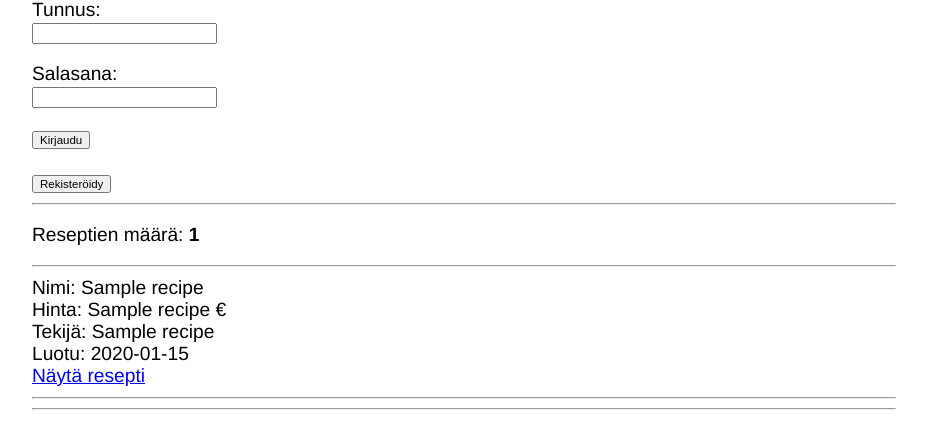
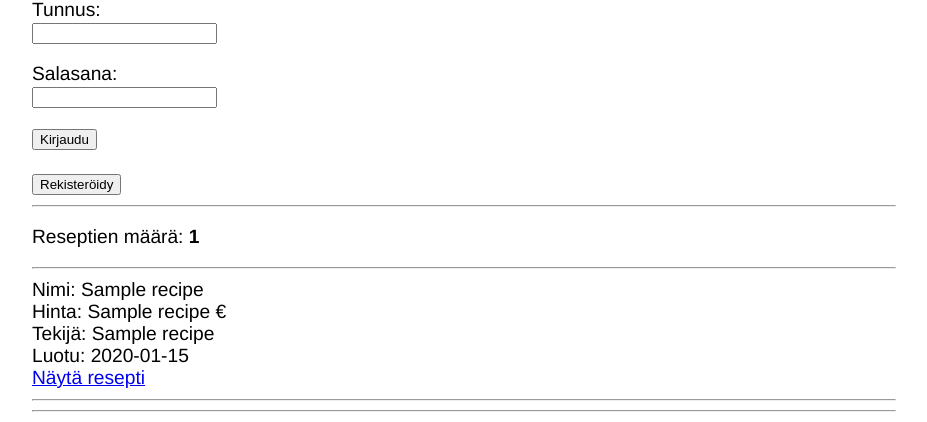
Before and after one commit to Sanexi/tsoha-foodbudget, a Flask app: template templates/index.html in a window 1280 px wide. Shown: the part 480-902 px from the top of the page, without its empty margins (176-1103 px from the left). Run offline with Flask 2, Linux system fonts and the light colour scheme; the template is opened without the code that fills it: most values are stand-ins (such as "Sample title", 1, 10 or a date in 2020).

Commit message:
Delete input-type-font-size

```diff
--- a/static/main.css
+++ b/static/main.css
@@ -9,10 +9,6 @@ li {
   margin: 10px 0;
 }
 
-input[type=submit] {
-    font-size: 60%;
-}
-
 .header {
     background: #F9FFAB;
     font-weight: bold;
```
